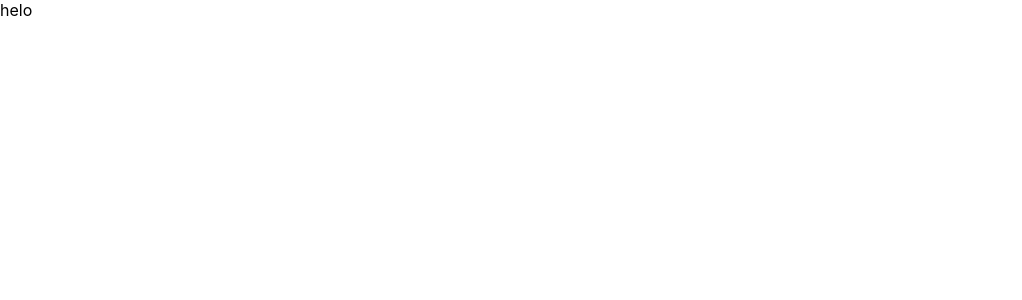
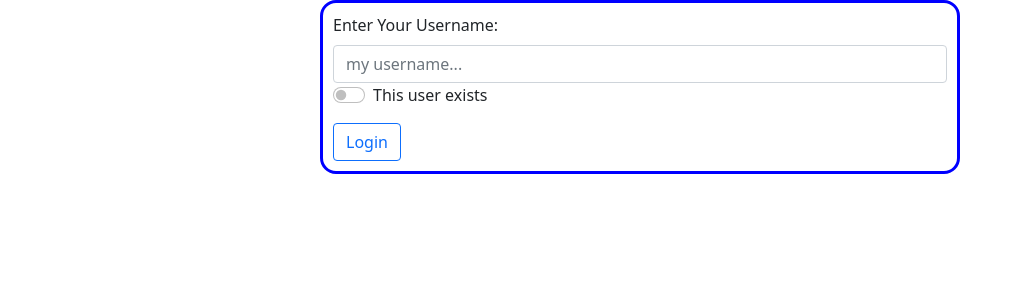
Before and after one commit to Oryanab/guess-my-drawing-app, a React (Create React App) app in the folder client/: page / in a window 1280 px wide. Shown: the top 300 px of the page, without its empty margins (0-1022 px from the left). Built offline with nearby package versions, Linux system fonts and the light colour scheme; no server answers.

Commit message:
update 03 - login

```diff
--- a/client/package.json
+++ b/client/package.json
@@ -10,9 +10,12 @@
     "@types/node": "^16.11.26",
     "@types/react": "^17.0.39",
     "@types/react-dom": "^17.0.13",
+    "axios": "^0.26.0",
+    "bootstrap": "^5.1.3",
     "react": "^17.0.2",
     "react-bootstrap": "^2.2.0",
     "react-dom": "^17.0.2",
+    "react-router-dom": "^6.2.2",
     "react-scripts": "5.0.0",
     "socket.io-client": "^4.4.1",
     "typescript": "^4.6.2",
--- a/client/src/Components/App.tsx
+++ b/client/src/Components/App.tsx
@@ -1,7 +1,51 @@
-import React from "react";
+import React, { useEffect, useState } from "react";
+import Login from "./Login";
+import HomePage from "./HomePage";
+import axios from "axios";
+import { Users } from "../types";
 
 function App() {
-  return <div>helo</div>;
+  const [isCookie, setIsCookie] = useState<string>("");
+  const [user, setUser] = useState<Users>();
+  const [confirmUserToken, setConfirmUserToken] = useState<boolean>(false);
+
+  function getCookie(cookieName: string) {
+    const cookies = `${document.cookie}`.split(";");
+    for (let i = 0; i < cookies.length; i++) {
+      let cookie = cookies[i].split("=");
+      if (cookie[0] == `${cookieName}`) {
+        setIsCookie(cookie[1]);
+        return;
+      }
+    }
+    setIsCookie("");
+    setConfirmUserToken(false);
+    return;
+  }
+
+  const confirmUser = (key: string) => {
+    axios
+      .post("http://localhost:4000/api/login/single-user", {
+        key: isCookie,
+      })
+      .then((res) => {
+        if (res.data.message) {
+          setConfirmUserToken(res.data.confirm);
+          setUser(res.data.message);
+        }
+      });
+  };
+
+  useEffect(() => {
+    getCookie("user_key");
+    confirmUser(isCookie);
+  }, [isCookie]);
+
+  return (
+    <div>
+      {confirmUserToken === true ? <HomePage user={user!} /> : <Login />}
+    </div>
+  );
 }
 
 export default App;
--- a/client/src/Components/HomePage.tsx
+++ b/client/src/Components/HomePage.tsx
@@ -1,5 +1,22 @@
-import React from "react";
+import React, { useEffect, useState } from "react";
+import { Users } from "../types";
+import { Button } from "react-bootstrap";
 
-export default function HomePage() {
-  return <div>HomePage</div>;
+export default function HomePage({ user }: { user: Users }) {
+  const [userData, setUserData] = useState({});
+
+  const handlePlayNow = (e: React.MouseEvent<HTMLButtonElement>) => {};
+  useEffect(() => {}, []);
+  return (
+    <div>
+      <h1>Hello {user && user.username}</h1>
+      <h2>
+        your current record {user && user.wins}:{user && user.losses} since the
+        {user && user.date_signed}
+      </h2>
+      <Button onClick={(e) => handlePlayNow(e)} variant="outline-primary">
+        play now!
+      </Button>
+    </div>
+  );
 }
--- /dev/null
+++ b/client/src/Components/Login.tsx
@@ -0,0 +1,86 @@
+import React, { useEffect, useState } from "react";
+import { Form, Button } from "react-bootstrap";
+import axios from "axios";
+
+export default function Login() {
+  const [userExist, setUserExist] = useState<boolean>(false);
+  const [username, setUsername] = useState<string>("");
+  const [secretKey, setSecretKey] = useState<string>("");
+
+  const createCookie = (value: string) => {
+    const currentTimePlusHour = new Date(
+      new Date().setHours(new Date().getHours() + 48)
+    );
+    document.cookie = `user_key=${value}; expires=${currentTimePlusHour}`;
+  };
+
+  const handleSubmit = async (e: any) => {
+    e.preventDefault();
+    switch (userExist) {
+      case false:
+        axios
+          .post("http://localhost:4000/api/login/new-user", {
+            username: username,
+          })
+          .then((res) => {
+            createCookie(res.data.key);
+            alert(res.data.message);
+            window.location.reload();
+          })
+          .catch((err) => console.log(err));
+        break;
+      case true:
+        axios
+          .post("http://localhost:4000/api/login/get-user", {
+            username: username,
+            key: secretKey,
+          })
+          .then((res) => {
+            createCookie(res.data.key);
+            alert(res.data.message);
+            window.location.reload();
+          })
+          .catch((err) => console.log(err));
+        break;
+      default:
+        return;
+    }
+  };
+  return (
+    <div className="login">
+      <Form>
+        <Form.Group className="mb-3" controlId="exampleForm.ControlInput1">
+          <Form.Label>Enter Your Username:</Form.Label>
+          <Form.Control
+            onChange={(e) => setUsername(e.target.value)}
+            type="text"
+            placeholder="my username..."
+          />
+          <Form.Check
+            type="switch"
+            id="custom-switch"
+            label="This user exists"
+            onChange={(e) => {
+              !userExist ? setUserExist(true) : setUserExist(false);
+            }}
+          />
+        </Form.Group>
+        <Form.Group
+          style={{ display: userExist ? "block" : "none" }}
+          className="mb-3"
+          controlId="exampleForm.ControlTextarea1"
+        >
+          <Form.Label>Enter Your Secret Key(sent by mail):</Form.Label>
+          <Form.Control
+            onChange={(e) => setSecretKey(e.target.value)}
+            type="text"
+            placeholder="my secret key..."
+          />
+        </Form.Group>
+        <Button onClick={(e) => handleSubmit(e)} variant="outline-primary">
+          Login
+        </Button>
+      </Form>
+    </div>
+  );
+}
--- a/client/src/index.css
+++ b/client/src/index.css
@@ -1,13 +1,21 @@
 body {
   margin: 0;
-  font-family: -apple-system, BlinkMacSystemFont, 'Segoe UI', 'Roboto', 'Oxygen',
-    'Ubuntu', 'Cantarell', 'Fira Sans', 'Droid Sans', 'Helvetica Neue',
+  font-family: -apple-system, BlinkMacSystemFont, "Segoe UI", "Roboto", "Oxygen",
+    "Ubuntu", "Cantarell", "Fira Sans", "Droid Sans", "Helvetica Neue",
     sans-serif;
   -webkit-font-smoothing: antialiased;
   -moz-osx-font-smoothing: grayscale;
 }
 
 code {
-  font-family: source-code-pro, Menlo, Monaco, Consolas, 'Courier New',
+  font-family: source-code-pro, Menlo, Monaco, Consolas, "Courier New",
     monospace;
 }
+
+.login {
+  margin: auto;
+  width: 50%;
+  border: 3px solid blue;
+  border-radius: 2vh;
+  padding: 10px;
+}
--- a/client/src/index.tsx
+++ b/client/src/index.tsx
@@ -2,6 +2,7 @@ import React from "react";
 import ReactDOM from "react-dom";
 import "./index.css";
 import App from "./Components/App";
+import "bootstrap/dist/css/bootstrap.min.css";
 
 ReactDOM.render(
   <React.StrictMode>
--- /dev/null
+++ b/client/src/types.ts
@@ -0,0 +1,8 @@
+// Users Interface
+export interface Users {
+  username: string;
+  key: string;
+  wins: number;
+  losses: number;
+  date_signed: Date;
+}
```
Also changed, not shown: 2 other files (tests, documents, lock files or other folders).
